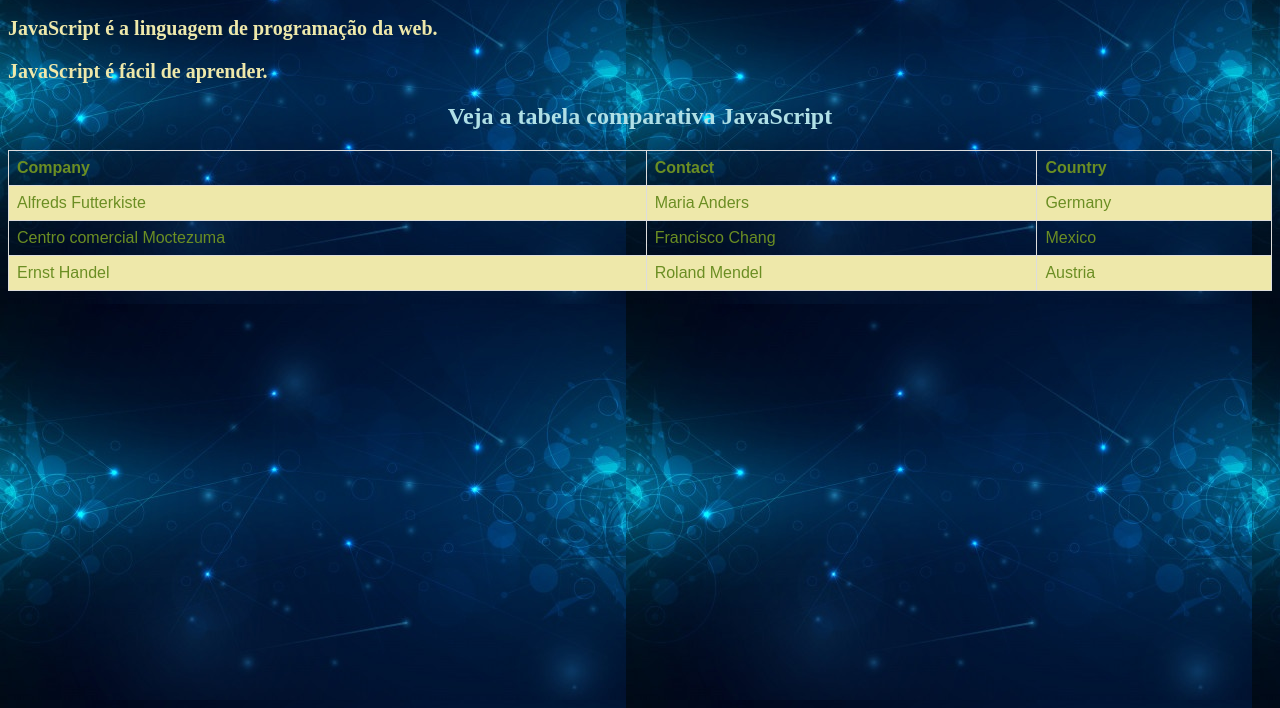
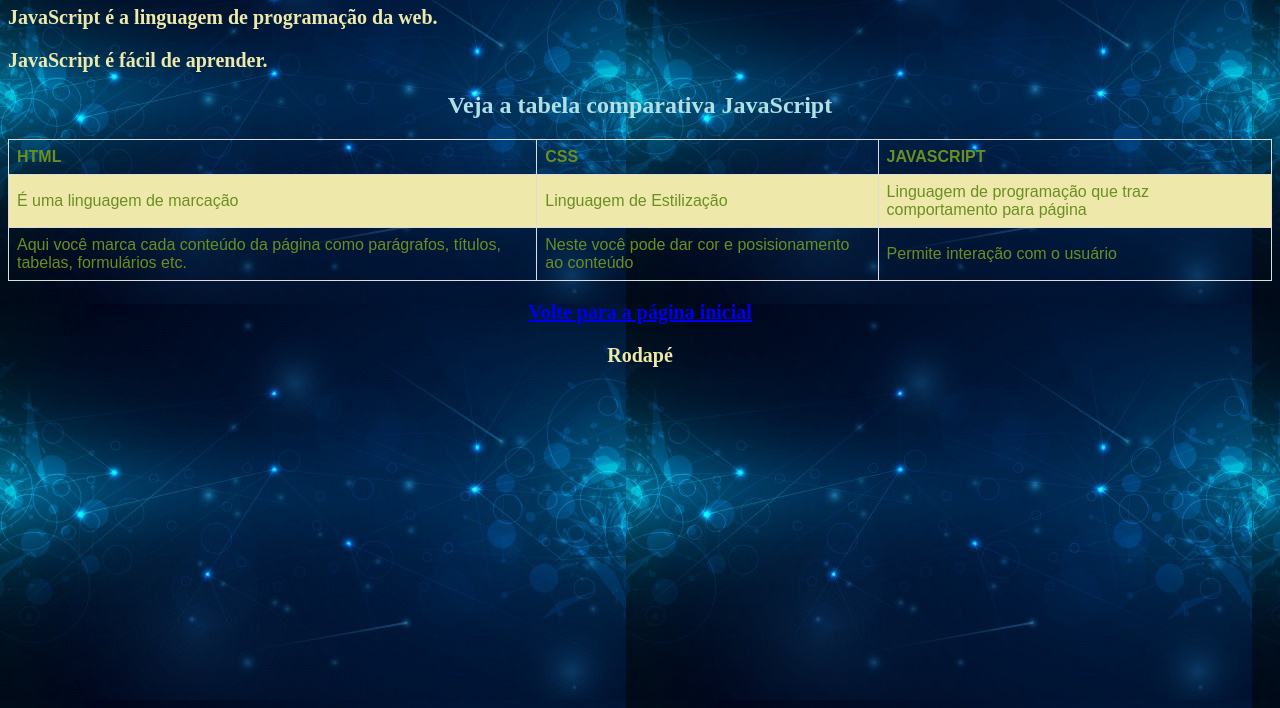
Before and after one commit to luna8-web/IW, a plain HTML site: page java.html in a window 1280 px wide. Shown: the part 92-800 px from the top of the page. Drawn offline with Linux system fonts and the light colour scheme.

Commit message:
Add files via upload

```diff
--- a/css/style.css
+++ b/css/style.css
@@ -1,12 +1,16 @@
 body{
-    width: 80%
 
-    margin-right: right;
-    margin-left: right;
     background-image: url("../imagens/fundo.jpg"); width: 100%
     background-repeat: round;
 }
 
+.container{
+     width: 80%
+     margin-right:auto;
+     margin-left: auto;
+     text-align: center;
+
+}
     a:{visited
     color: green;
     background-color: transparent;
@@ -65,10 +69,13 @@ table{
   color: #6B8E23;
 }
 
+  .centro{
+    text-align: center;
+  }
   td, th {
   border: 1px solid #dddddd;
   text-align: left;
   padding: 8px;}
 
   tr:nth-child(even) {
-  background-color: #EEE8AA;
+  background-color: #EEE8AA; }
--- a/java.html
+++ b/java.html
@@ -8,42 +8,41 @@
 	<title> Java script</title>
 </head>
 <body>
+	<header>
+		<nav>
 		<h1>JavaScript</h1>
+		</nav>
+	 </header>
+	 <div class="container">
+
         <p>JavaScript é a linguagem de programação mais popular do mundo.</p>
          <p> JavaScript é a linguagem de programação da web.</p>
          <p> JavaScript é fácil de aprender.</p>
 
          <h2>Veja a tabela comparativa JavaScript</h2>
-
     <table>
   	   <tr>
-  		<th>Company</th>
-  		<th>Contact</th>
-  		<th>Country</th>
+  	       <th>HTML</th>
+  	       <th>CSS</th>
+  	       <th>JAVASCRIPT</th>
+  	   </tr>
+  	   <tr>
+  	       <td>É uma linguagem de marcação</td>
+  	       <td>Linguagem de Estilização</td>
+  	       <td>Linguagem de programação que traz comportamento para página</td>
+  	    </tr>
+        <tr>
+
+	       <td>Aqui você marca cada conteúdo da página como parágrafos, títulos, tabelas, formulários etc.</td>
+	       <td>Neste você pode dar cor e posisionamento ao conteúdo</td>
+	       <td>Permite interação com o usuário</td>
 
         </tr>
-  	<tr>
-  		<td>Alfreds Futterkiste</td>
-  		<td>Maria Anders</td>
-  		<td>Germany</td>
-  	</tr>
-<tr>
-	<td>Centro comercial Moctezuma</td>
-	<td>Francisco Chang</td>
-	<td>Mexico</td>
-
-</tr>
-
-<tr>
-	<td>Ernst Handel</td>
-	<td>Roland Mendel</td>
-	<td>Austria</td>
-
-</tr>
-
-
     </table>
-
-
+    <p class="centro"><a href="index.html">Volte para a página inicial</a></p>
+<div>
+<footer>
+	<p class="centro">Rodapé</p>
+</footer>
 </body>
 </html>
```
Also changed, not shown: index.html (+17 -3 lines), imagens/Imagem3.jpg (added), imagens/passo.PNG. Lines whose indentation alone changed are shown as unchanged.
